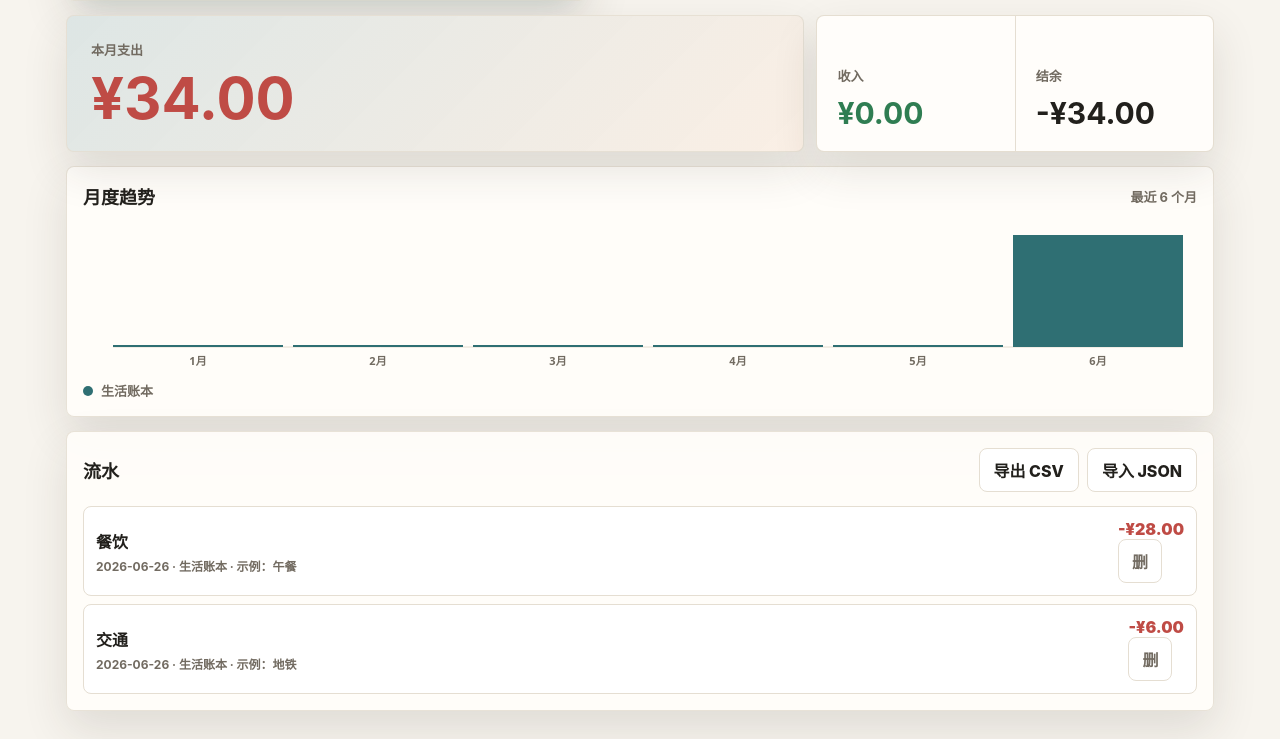
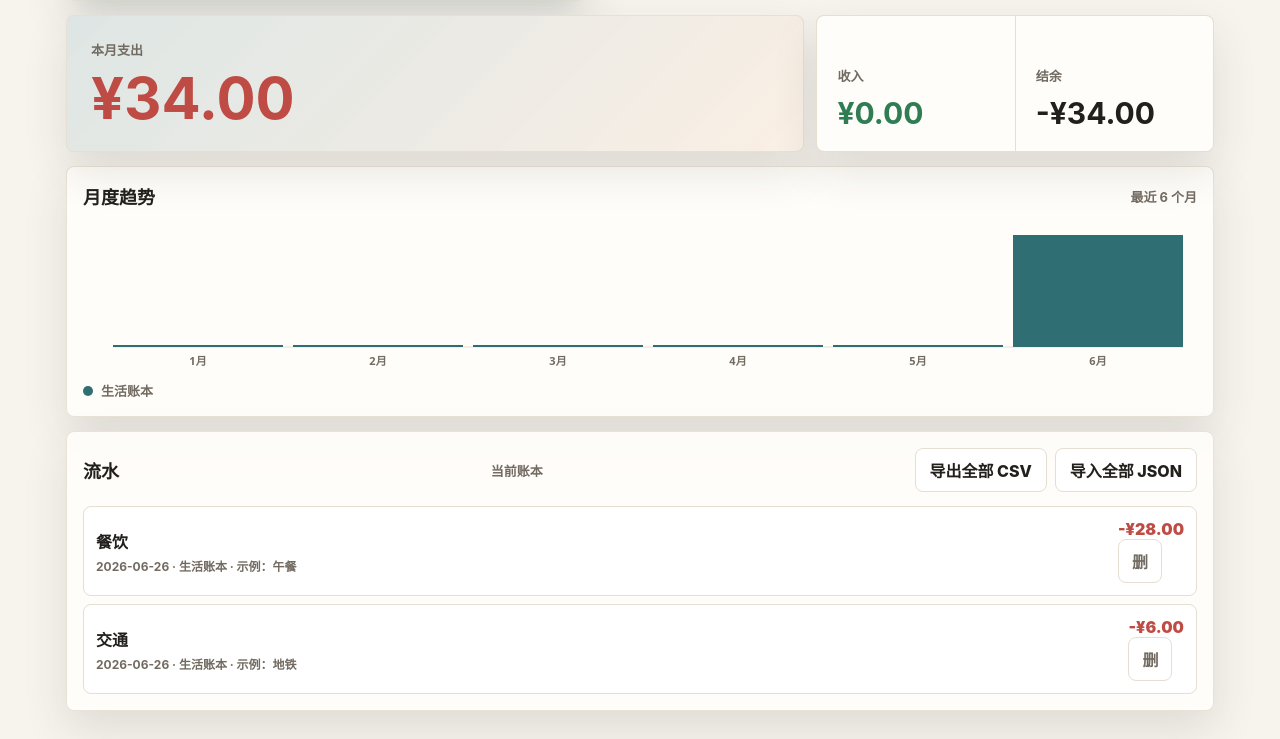
Before and after one commit to kobepong-alt/kobe-ledger, a plain HTML site: page index.html in a window 1280 px wide. Shown: the part 848-1587 px from the top of the page. Drawn offline with Linux system fonts and the light colour scheme.

Commit message:
Update index.html

```diff
--- a/index.html
+++ b/index.html
@@ -18,7 +18,7 @@
         <div>
           <p class="eyebrow">本地记账</p>
           <h1>Kobe的账本</h1>
-          <p class="version-label">v1.11</p>
+          <p class="version-label">v1.12</p>
         </div>
         <button class="icon-button" id="exportJsonButton" type="button" title="导出 JSON" aria-label="导出 JSON">
           <span aria-hidden="true">↓</span>
@@ -118,9 +118,10 @@
         <section class="records-section" aria-label="流水记录">
           <div class="panel-title">
             <h2>流水</h2>
+            <span id="recordHint">当前账本</span>
             <div class="actions">
-              <button id="exportCsvButton" type="button">导出 CSV</button>
-              <button id="importButton" type="button">导入 JSON</button>
+              <button id="exportCsvButton" type="button">导出全部 CSV</button>
+              <button id="importButton" type="button">导入全部 JSON</button>
             </div>
           </div>
           <input id="importInput" type="file" accept="application/json,.json" hidden />
```
